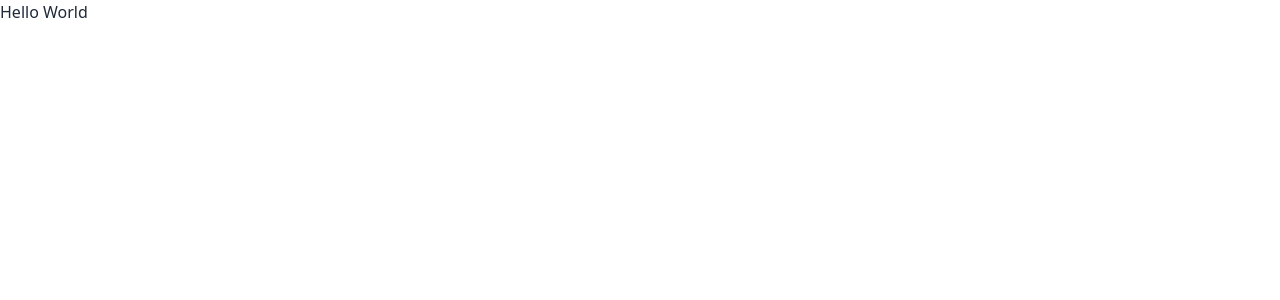
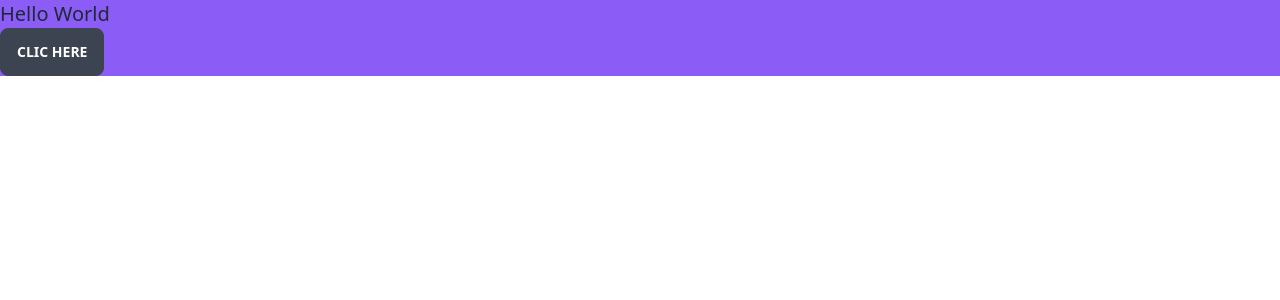
Before and after one commit to whatthefoobar/github-finder-app, a React (Create React App) app: page / in a window 1280 px wide. Shown: the top 300 px of the page. Built offline with nearby package versions, Linux system fonts and the light colour scheme.

Commit message:
tested tailwind and updated readme

```diff
--- a/src/App.js
+++ b/src/App.js
@@ -1,9 +1,10 @@
 function App() {
   return (
-    <div>
-      <h1>Hello World</h1>
+    <div className="bg-purple-500">
+      <h1 className="text-xl">Hello World</h1>
+      <button className="btn">Clic here</button>
     </div>
-  )
+  );
 }
 
-export default App
+export default App;
```
Also changed, not shown: 1 other file (tests, documents, lock files or other folders).
